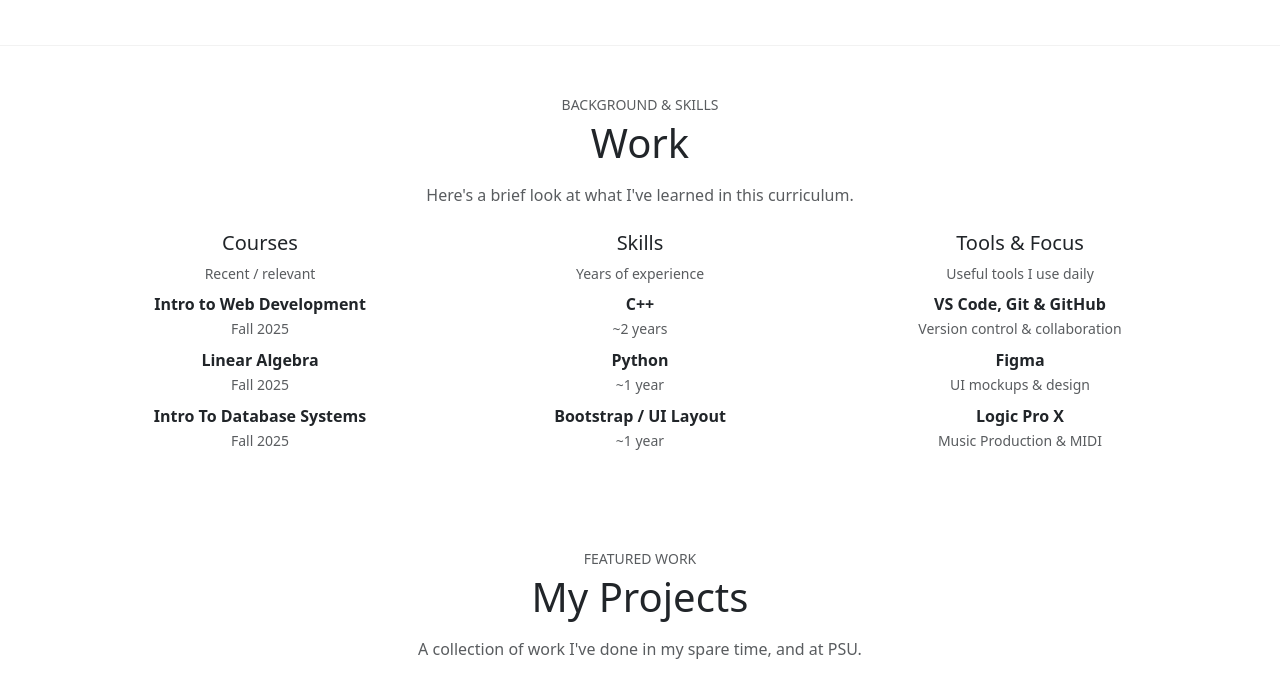
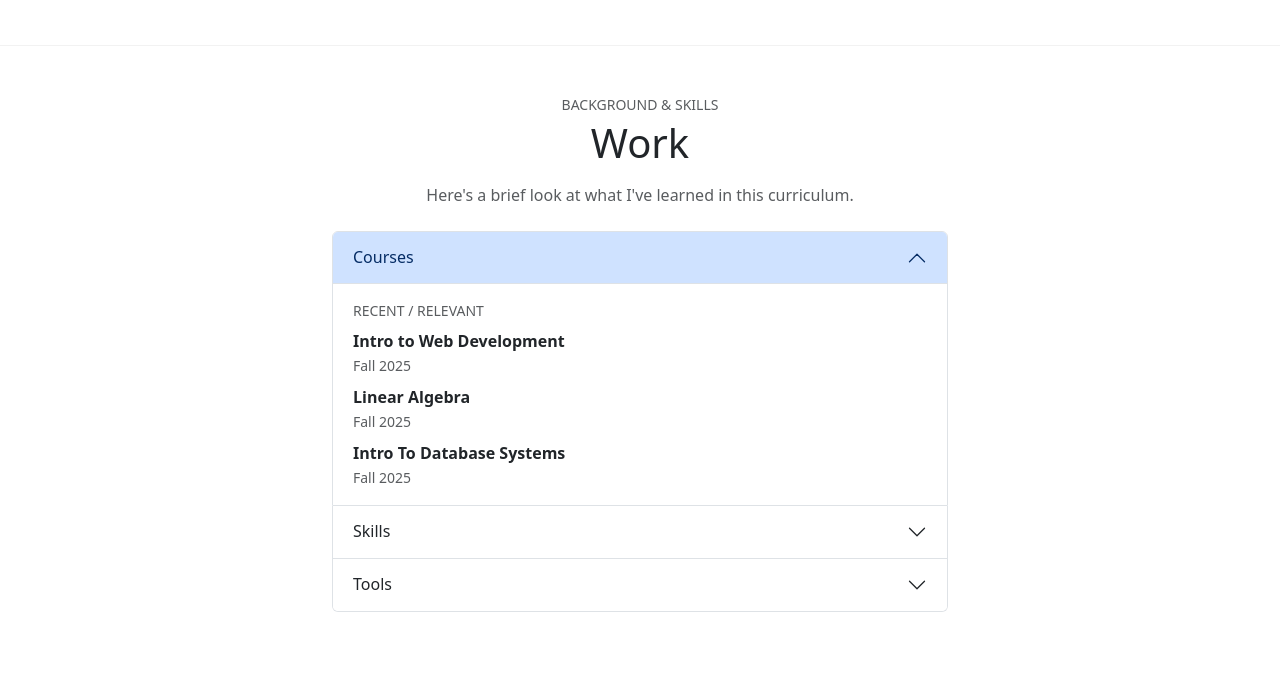
Before and after one commit to tannerpdx/portfolio, a plain HTML site: page index.html in a window 1280 px wide. Shown: the part 1013-1692 px from the top of the page. Drawn offline with nearby package versions, Linux system fonts and the light colour scheme.

Commit message:
switched out the work section for a bootstrap accordion

```diff
--- a/index.html
+++ b/index.html
@@ -69,7 +69,7 @@
             <p class="text-uppercase text-muted small mb-2">
               Tanner PDX Portfolio
             </p>
-            <hi class="display-5 fw-semi-bold mb-3"> Hi, I'm Tanner</hi>
+            <h1 class="display-5 fw-semibold mb-3">Hi, I'm Tanner</h1>
             <p class="lead mb-4">
               I'm a computer science student at PSU, and I enjoy making cool
               stuff.
@@ -112,7 +112,7 @@
       </section>
       <!-- work and skills section -->
       <section id="work" class="py-5 work-section">
-        <div class="container">
+        <div class="container w-50">
           <div class="row mb-4">
             <div class="col text-center">
               <p class="text-uppercase text-muted small mb-1">
@@ -125,11 +125,31 @@
             </div>
           </div>
 
-          <div class="row gy-4 text-center">
+          <!-- accordion -->
+          <div class="accordion" id="accordionExample">
             <!-- courses -->
-            <div class="col-md-4">
-              <h3 class="h5 mb-2">Courses</h3>
-              <p class="text-muted small mb-2">Recent / relevant</p>
+            <div class="accordion-item">
+              <h2 class="accordion-header">
+                <button
+                  class="accordion-button"
+                  type="button"
+                  data-bs-toggle="collapse"
+                  data-bs-target="#collapseOne"
+                  aria-expanded="true"
+                  aria-controls="collapseOne"
+                >
+                  Courses
+                </button>
+              </h2>
+              <div
+                id="collapseOne"
+                class="accordion-collapse collapse show"
+                data-bs-parent="#accordionExample"
+              >
+                <div class="accordion-body">
+                  <p class="text-muted small mb-2 text-uppercase">
+                    Recent / relevant
+                  </p>
                   <ul class="list-unstyled mb-0">
                     <li>
                       <strong>Intro to Web Development</strong><br /><span
@@ -151,11 +171,31 @@
                     </li>
                   </ul>
                 </div>
-
-            <!-- skills -->
-            <div class="col-md-4">
-              <h3 class="h5 mb-2">Skills</h3>
-              <p class="text-muted small mb-2">Years of experience</p>
+              </div>
+            </div>
+            <!-- Skills -->
+            <div class="accordion-item">
+              <h2 class="accordion-header">
+                <button
+                  class="accordion-button collapsed"
+                  type="button"
+                  data-bs-toggle="collapse"
+                  data-bs-target="#collapseTwo"
+                  aria-expanded="false"
+                  aria-controls="collapseTwo"
+                >
+                  Skills
+                </button>
+              </h2>
+              <div
+                id="collapseTwo"
+                class="accordion-collapse collapse"
+                data-bs-parent="#accordionExample"
+              >
+                <div class="accordion-body">
+                  <p class="text-muted small mb-2 text-uppercase">
+                    Years of experience
+                  </p>
                   <ul class="list-unstyled mb-0">
                     <li>
                       <strong>C++</strong><br /><span class="text-muted small"
@@ -163,7 +203,8 @@
                       >
                     </li>
                     <li class="mt-2">
-                  <strong>Python</strong><br /><span class="text-muted small"
+                      <strong>Python</strong><br /><span
+                        class="text-muted small"
                         >~1 year</span
                       >
                     </li>
@@ -175,11 +216,31 @@
                     </li>
                   </ul>
                 </div>
-
+              </div>
+            </div>
             <!-- tools -->
-            <div class="col-md-4">
-              <h3 class="h5 mb-2">Tools &amp; Focus</h3>
-              <p class="text-muted small mb-2">Useful tools I use daily</p>
+            <div class="accordion-item">
+              <h2 class="accordion-header">
+                <button
+                  class="accordion-button collapsed"
+                  type="button"
+                  data-bs-toggle="collapse"
+                  data-bs-target="#collapseThree"
+                  aria-expanded="false"
+                  aria-controls="collapseThree"
+                >
+                  Tools
+                </button>
+              </h2>
+              <div
+                id="collapseThree"
+                class="accordion-collapse collapse"
+                data-bs-parent="#accordionExample"
+              >
+                <div class="accordion-body">
+                  <p class="text-muted small mb-2 text-uppercase">
+                    Useful tools I use daily
+                  </p>
                   <ul class="list-unstyled mb-0">
                     <li>
                       <strong>VS Code, Git &amp; GitHub</strong><br /><span
@@ -199,6 +260,8 @@
                       >
                     </li>
                   </ul>
+                </div>
+              </div>
             </div>
           </div>
         </div>
```
Lines whose indentation alone changed are shown as unchanged.
